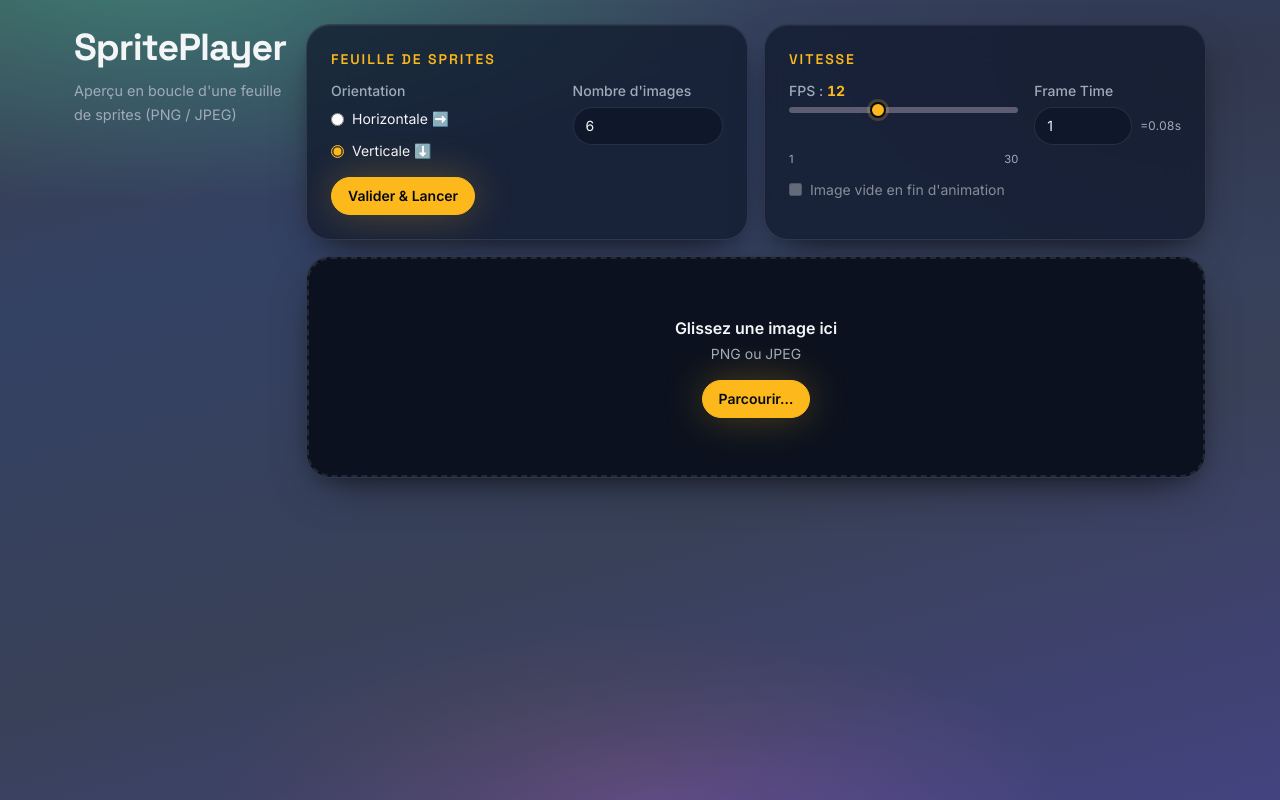
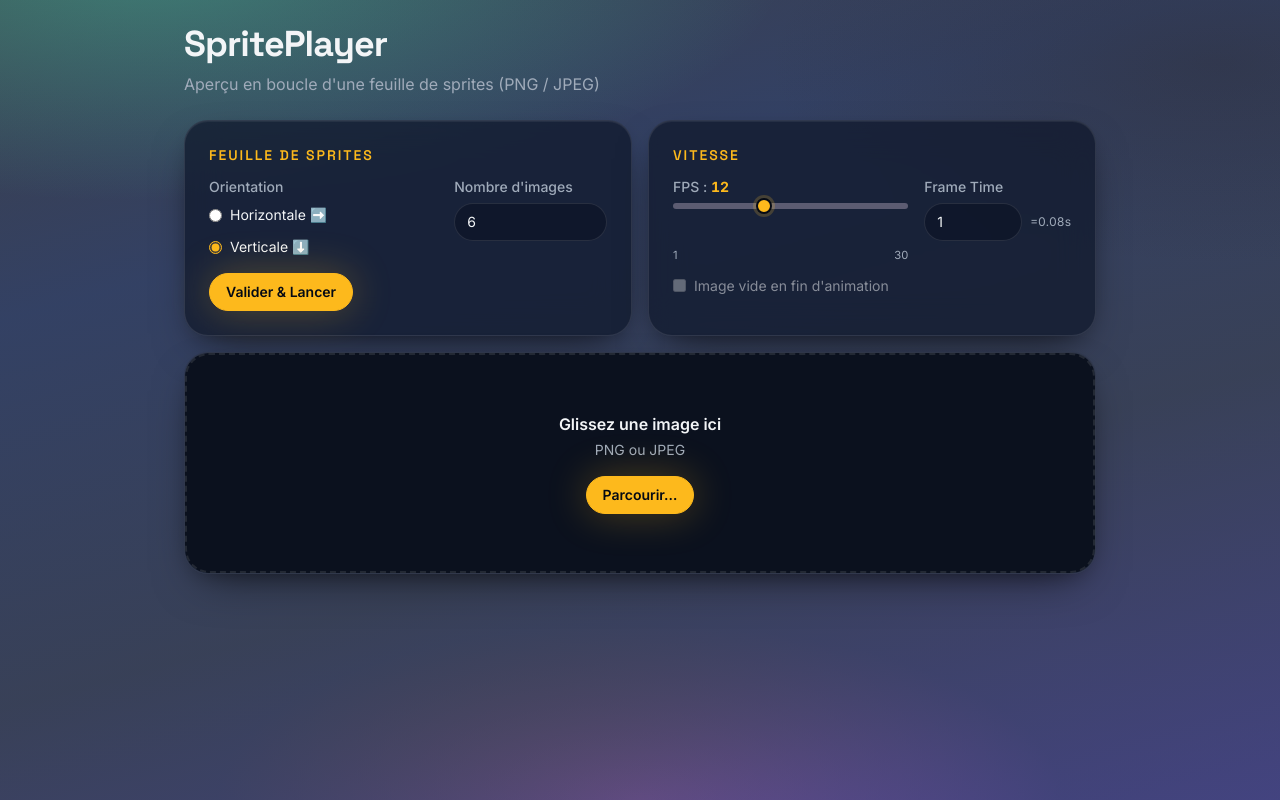
Before and after one commit to DeltaDjazz/SpritePlayer, a React (Vite) app: page / in a window 1280 px wide. Built offline with nearby package versions, Linux system fonts and the light colour scheme.

Commit message:
Revert left header rail and brighten muted surfaces
Restore the stacked header layout and set bg-muted to
hsl(215.7 30.4% 27.1%) for clearer control surfaces.

Co-authored-by: Saï Ninja <DeltaDjazz@users.noreply.github.com>

```diff
--- a/src/SpritePlayer.jsx
+++ b/src/SpritePlayer.jsx
@@ -494,20 +494,19 @@ export default function SpritePlayer() {
 
   return (
     <div
-      className="mx-auto box-border flex min-h-screen max-w-[1180px] flex-col gap-5 px-5 py-5 text-foreground sm:px-6 lg:flex-row lg:items-start lg:gap-6 lg:py-6"
+      className="mx-auto box-border min-h-screen max-w-[960px] px-5 py-6 pb-8 text-foreground sm:px-6"
       role="region"
       aria-label="Lecteur de sprite sheet"
     >
-      <header className="shrink-0 lg:sticky lg:top-6 lg:w-44 lg:pt-1 xl:w-52">
-        <h1 className="font-display text-3xl font-bold tracking-tight text-foreground sm:text-4xl lg:text-[2.35rem] lg:leading-[1.05]">
+      <header className="mb-6">
+        <h1 className="font-display text-3xl font-bold tracking-tight text-foreground sm:text-4xl">
           SpritePlayer
         </h1>
-        <p className="mt-2 max-w-xs text-sm text-muted-foreground lg:mt-3 lg:text-[0.9rem] lg:leading-relaxed">
+        <p className="mt-2 max-w-xl text-sm text-muted-foreground sm:text-base">
           Aperçu en boucle d&apos;une feuille de sprites (PNG / JPEG)
         </p>
       </header>
 
-      <div className="min-w-0 flex-1">
       {error && (
         <p
           className="mb-4 rounded-xl border border-danger/30 bg-danger/10 px-3.5 py-2.5 text-sm text-danger"
@@ -1000,7 +999,6 @@ export default function SpritePlayer() {
           onLoad={handleImageLoad}
         />
       )}
-      </div>
     </div>
   );
 }
--- a/src/index.css
+++ b/src/index.css
@@ -14,7 +14,7 @@
   --color-primary: hsl(42 98% 55%);
   --color-primary-foreground: hsl(222 60% 5%);
   --color-primary-hover: hsl(38 96% 48%);
-  --color-muted: hsl(217 28% 16%);
+  --color-muted: hsl(215.7 30.4% 27.1%);
   --color-muted-foreground: hsl(215 16% 68%);
   --color-border: rgb(255 255 255 / 0.1);
   --color-input: rgb(15 23 42 / 0.85);
@@ -64,6 +64,12 @@
     background-attachment: fixed;
     text-rendering: optimizeLegibility;
     -webkit-font-smoothing: antialiased;
+  }
+}
+
+@layer utilities {
+  .bg-muted {
+    background-color: hsl(215.7, 30.4%, 27.1%);
   }
 }
 
```
